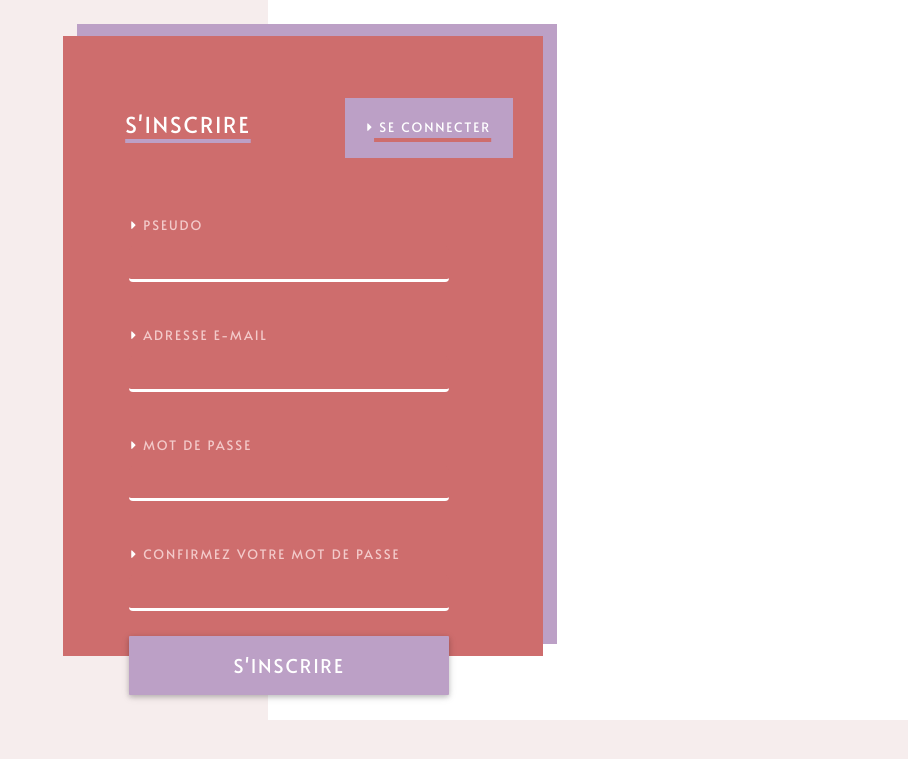
After one commit to Labush/restaurant_website, a PHP site: page /php/inscription.php in a window 1280 px wide. The commit adds this page. Shown: the top 759 px of the page, without its empty margins (372-1280 px from the left). Run offline with PHP 8.4, Linux system fonts and the light colour scheme.

Commit message:
1 : FormInscription_VerifConnexion_EspaceMembre_

```diff
--- /dev/null
+++ b/php/inscription.css
@@ -0,0 +1,105 @@
+#bg-left {
+  background-color: #f6eded;
+  width: 50%;
+  height: 720px;
+}
+
+#bg-right {
+  width: 50%;
+  height: 720px;
+  margin-left: 50%;
+  margin-top: -720px;
+  background-color: white;
+}
+/*********/
+body {
+  background-color: #f6eded;
+}
+.login-form {
+  background: #ce6d6d;
+  padding: 30px;
+
+  height: 620px;
+  width: 480px;
+  box-shadow: 14px -12px #bca0c6;
+
+  margin-left: 34%;
+  margin-top: -684px;
+}
+
+#inscrire {
+  color: white;
+  text-transform: uppercase;
+  font-size: 22px;
+  letter-spacing: 2px;
+  margin-left: 32px;
+  text-decoration: underline;
+  text-underline-offset: 6px;
+  text-decoration-thickness: 4px;
+  text-decoration-color: #bca0c6;
+  font-family: "Alata", sans-serif;
+
+  margin-top: 45px;
+  margin-bottom: 75px;
+}
+.form-group {
+  margin-bottom: 40px;
+  margin-left: 36px;
+  width: 320px;
+}
+
+.form-control {
+  background-color: #ce6d6d;
+  border: none;
+  border-bottom: solid 3px white;
+}
+.label-log {
+  margin-bottom: 10px;
+  margin-left: 2px;
+
+  color: #f3caca;
+  text-transform: uppercase;
+  letter-spacing: 2px;
+  font-family: "Alata", sans-serif;
+  font-size: 13px;
+}
+.fa-caret-right {
+  color: white !important;
+}
+.btn {
+  margin-top: -15px;
+  background-color: #bca0c6;
+  color: white;
+  letter-spacing: 2px;
+  font-family: "Alata", sans-serif;
+  font-size: 19px;
+  padding-top: 15px;
+  padding-bottom: 15px;
+  border-radius: 1px;
+}
+.btn:hover {
+  background-color: #bca0c6;
+  color: grey;
+}
+
+/*****/
+
+#redirect_inscrire {
+  float: right;
+  margin-top: -114px;
+
+  color: white;
+  text-transform: uppercase;
+  font-size: 13px;
+  letter-spacing: 2px;
+  margin-left: 41px;
+  font-family: "Alata", sans-serif;
+
+  text-decoration: underline;
+  text-underline-offset: 6px;
+  text-decoration-thickness: 4px;
+  text-decoration-color: #ce6d6d;
+
+  background-color: #bca0c6;
+  padding: 22px;
+}
--- /dev/null
+++ b/php/inscription.php
@@ -0,0 +1,112 @@
+<!DOCTYPE html>
+<html lang="en">
+
+<head>
+    <meta charset="UTF-8">
+    <meta name="viewport" content="width=device-width, initial-scale=1.0">
+
+    <!----MDBOOSTRAP------->
+    <link href="https://cdnjs.cloudflare.com/ajax/libs/font-awesome/5.15.1/css/all.min.css" rel="stylesheet" />
+    <link href="https://fonts.googleapis.com/css?family=Roboto:300,400,500,700&display=swap" rel="stylesheet" />
+    <link href="https://cdnjs.cloudflare.com/ajax/libs/mdb-ui-kit/3.10.2/mdb.min.css" rel="stylesheet" />
+    <script type="text/javascript" src="https://cdnjs.cloudflare.com/ajax/libs/mdb-ui-kit/3.10.2/mdb.min.js"></script>
+    <!---- FONT --->
+    <link rel="preconnect" href="https://fonts.googleapis.com">
+    <link rel="preconnect" href="https://fonts.gstatic.com" crossorigin>
+    <link href="https://fonts.googleapis.com/css2?family=Alata&display=swap" rel="stylesheet">
+
+    <title>Inscription</title>
+    <link rel="stylesheet" href="inscription.css">
+</head>
+
+<body>
+
+    <div id="bg-left"></div>
+    <div id="bg-right"></div>
+
+    <div class="login-form">
+        <?php
+        if (isset($_GET['reg_err'])) {
+            $err = htmlspecialchars($_GET['reg_err']);
+
+            switch ($err) {
+                case 'success':
+        ?>
+                    <div class="alert alert-success">
+                        <strong>Succès</strong> inscription réussie !
+                    </div>
+                <?php
+                    break;
+
+                case 'password':
+                ?>
+                    <div class="alert alert-danger">
+                        <strong>Erreur</strong> mot de passe différent
+                    </div>
+                <?php
+                    break;
+
+                case 'email':
+                ?>
+                    <div class="alert alert-danger">
+                        <strong>Erreur</strong> email non valide
+                    </div>
+                <?php
+                    break;
+
+                case 'email_length':
+                ?>
+                    <div class="alert alert-danger">
+                        <strong>Erreur</strong> email trop long
+                    </div>
+                <?php
+                    break;
+
+                case 'pseudo_length':
+                ?>
+                    <div class="alert alert-danger">
+                        <strong>Erreur</strong> pseudo trop long
+                    </div>
+                <?php
+                case 'already':
+                ?>
+                    <div class="alert alert-danger">
+                        <strong>Erreur</strong> compte deja existant
+                    </div>
+        <?php
+
+            }
+        }
+        ?>
+
+        <form action="inscription_traitement.php" method="post">
+            <h2 id="inscrire">S'inscrire</h2>
+            <!---->
+            <a href="index.php">
+                <h2 id="redirect_inscrire" style="cursor: pointer;"><i class="fas fa-caret-right"></i> Se connecter</h2>
+            </a>
+            <!----->
+            <div class="form-group">
+                <label class="label-log" for=""><i class="fas fa-caret-right"></i> Pseudo</label>
+                <input type="text" name="pseudo" class="form-control" required="required" autocomplete="off">
+            </div>
+            <div class="form-group">
+                <label class="label-log" for=""><i class="fas fa-caret-right"></i> Adresse e-mail</label>
+                <input type="email" name="email" class="form-control" required="required" autocomplete="off">
+            </div>
+            <div class="form-group">
+                <label class="label-log" for=""><i class="fas fa-caret-right"></i> Mot de passe</label>
+                <input type="password" name="password" class="form-control" required="required" autocomplete="off">
+            </div>
+            <div class="form-group">
+                <label class="label-log" for=""><i class="fas fa-caret-right"></i> Confirmez votre mot de passe</label>
+                <input type="password" name="password_retype" class="form-control" required="required" autocomplete="off">
+            </div>
+            <div class="form-group">
+                <button type="submit" class="btn btn-primary btn-block">S'inscrire</button>
+            </div>
+        </form>
+    </div>
+</body>
+
+</html>
```
Also changed, not shown: php/connexion.css (renamed from php/style_php.css, +14 -2 lines), php/connexion.php (added, +54 -0 lines), php/index.php (+12 -10 lines), php/landing.css (added, +11 -0 lines), php/landing.php (added, +242 -0 lines), screen/form_inscription_SCREEN.PNG (added), utilisateurs.sql (renamed from php/utilisateurs.sql).
